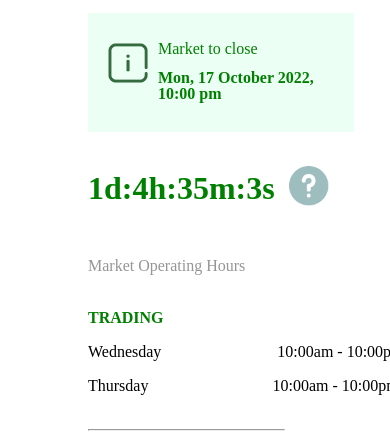
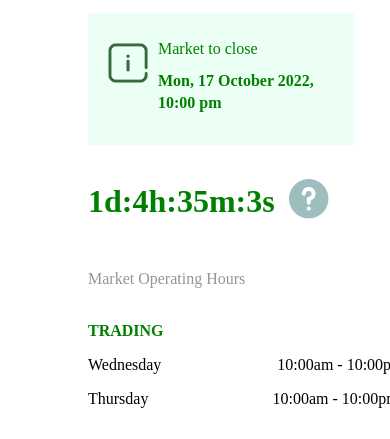
Before and after one commit to imraniium-su/pre-interview-test, a plain HTML site: page index.html in a window 390 px wide. Shown: the part 373-812 px from the top of the page. Drawn offline with Linux system fonts and the light colour scheme.

Commit message:
add code

```diff
--- a/style.css
+++ b/style.css
@@ -126,7 +126,7 @@ h3 {
     }
 
     .text-height {
-        line-height: 1;
+        line-height: 1.4;
     }
 
 
```
